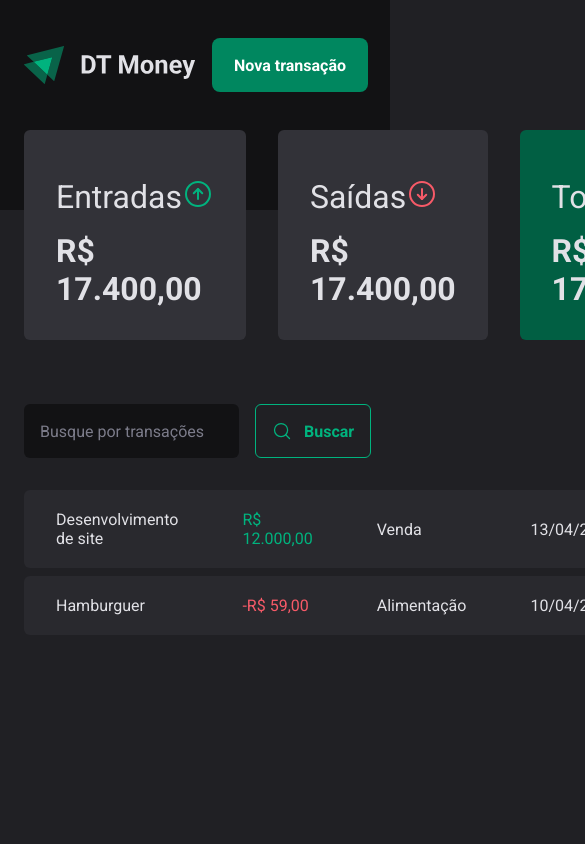
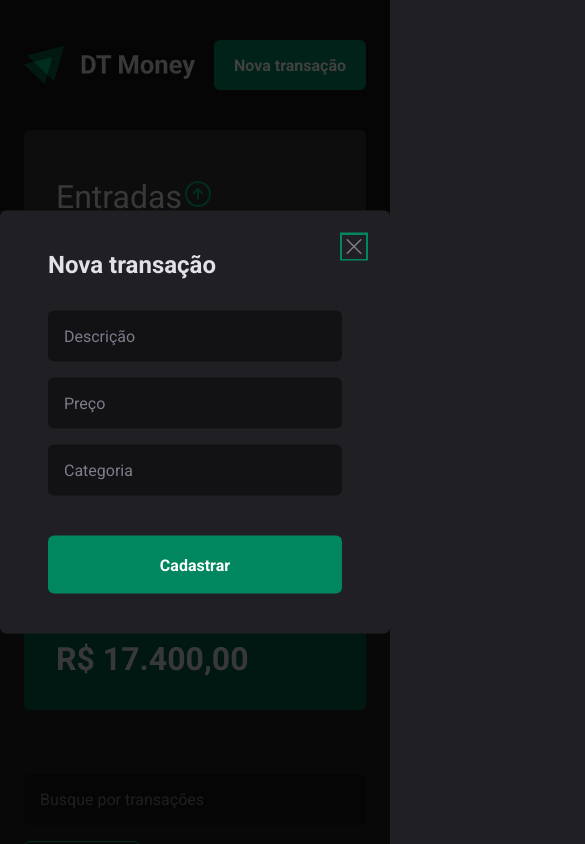
Before and after one commit to Jefferson066/DtMoneyV2-react, a React (Vite) app: page / in a window 390 px wide. Both pictures are taken after a click on the button "Nova transação". Shown: the top 844 px of the page, 585 px wide, since content can reach past the window. Built offline with nearby package versions, Linux system fonts and the light colour scheme.

Commit message:
responsividade

```diff
--- a/package.json
+++ b/package.json
@@ -9,6 +9,7 @@
     "preview": "vite preview"
   },
   "dependencies": {
+    "@radix-ui/react-dialog": "^1.0.2",
     "phosphor-react": "^1.4.1",
     "react": "^18.2.0",
     "react-dom": "^18.2.0",
--- a/src/componets/Header/index.tsx
+++ b/src/componets/Header/index.tsx
@@ -1,13 +1,22 @@
 import { HeaderContainer, HeaderContent, NewTransactionButton } from "./styles";
-import logoImg from '../../assets/logo.svg'
+import * as Dialog from "@radix-ui/react-dialog";
 
-export function Header () {
-    return(
-        <HeaderContainer>
-            <HeaderContent>
-                <img src={logoImg} alt=""/>
-                <NewTransactionButton>Nova transação</NewTransactionButton>
-            </HeaderContent>
-        </HeaderContainer>
-    )
+import logoImg from "../../assets/logo.svg";
+import { NewTransactionModal } from "../NewTransactionModal";
+
+export function Header() {
+  return (
+    <HeaderContainer>
+      <HeaderContent>
+        <img src={logoImg} alt="" />
+        <Dialog.Root>
+          <Dialog.Trigger asChild>
+            <NewTransactionButton>Nova transação</NewTransactionButton>
+          </Dialog.Trigger>
+
+          <NewTransactionModal/>
+        </Dialog.Root>
+      </HeaderContent>
+    </HeaderContainer>
+  );
 }
--- /dev/null
+++ b/src/componets/NewTransactionModal/index.tsx
@@ -0,0 +1,27 @@
+import * as Dialog from "@radix-ui/react-dialog";
+import { X } from "phosphor-react";
+import { CloseButton, Content, Overlay } from "./styles";
+export function NewTransactionModal() {
+    return (
+        <Dialog.Portal>
+            <Overlay />
+
+            <Content>
+                <Dialog.Title>Nova transação</Dialog.Title>
+                <CloseButton>
+                    <X size={24}/>
+                </CloseButton>
+                <form action="">
+                    <input type={'text'} placeholder="Descrição" required/>
+                    <input type={'number'} placeholder="Preço" required/>
+                    <input type={'text'} placeholder="Categoria" required/>
+
+                    <button type="submit">
+                        Cadastrar
+                    </button>
+                </form>
+
+            </Content>
+        </Dialog.Portal>
+    );
+}
--- /dev/null
+++ b/src/componets/NewTransactionModal/styles.ts
@@ -0,0 +1,72 @@
+import styled from "styled-components";
+import * as Dialog from "@radix-ui/react-dialog";
+
+export const Overlay = styled(Dialog.Overlay)`
+    position: fixed;
+    width: 100vw;
+    height: 100vh;
+    inset: 0;
+    background: rgba(0, 0, 0, 0.75);
+`;
+
+export const Content = styled(Dialog.Content)`
+    width: 100%;
+    max-width: 32rem;
+    border-radius: 6px;
+    padding: 2.5rem 3rem;
+    background: ${(props) => props.theme["gray-800"]};
+
+    position: fixed;
+    top: 50%;
+    left: 50%;
+    transform: translate(-50%, -50%);
+
+    form {
+        margin-top: 2rem;
+
+        display: flex;
+        flex-direction: column;
+        gap: 1rem;
+
+        input {
+            border-radius: 6px;
+            border: 0;
+            background: ${props => props.theme["gray-900"]};
+            color: ${props => props.theme["gray-300"]};
+            padding: 1rem;
+
+            &::placeholder {
+                color: ${props => props.theme["gray-500"]};
+            }
+        }
+
+        button[type="submit"] {
+            height: 58px;
+            border: 0;
+            background: ${props => props.theme["green-500"]};
+            color:${props => props.theme.white};
+            font-weight: bold;
+            padding: 0 1.25rem;
+            border-radius: 6px;
+            margin-top: 1.5rem;
+            cursor: pointer;
+
+            &:hover{
+                background: ${props => props.theme["green-700"]};
+                transition: bacground-color 0.2s;
+            }
+        }
+    }
+`;
+
+export const CloseButton = styled(Dialog.Close)`
+    position: absolute;
+    background: transparent;
+    border: 0;
+    top: 1.5rem;
+    right: 1.5rem;
+    line-height: 0;
+    cursor: pointer;
+    color: ${props => props.theme["gray-500"]};
+
+`
--- a/src/componets/Summary/styles.ts
+++ b/src/componets/Summary/styles.ts
@@ -11,6 +11,13 @@
     gap: 2rem;
 
     margin-top: -5rem;
+
+    @media screen and (max-width: 900px) {
+        grid-template-columns: repeat(2, 1fr);
+    }
+    @media screen and (max-width: 700px) {
+        grid-template-columns: repeat(1, 1fr);
+    }
 `;
 
 interface SummaryCardprops {
--- a/src/pages/Transactions/components/SearchForm/styles.ts
+++ b/src/pages/Transactions/components/SearchForm/styles.ts
@@ -1,4 +1,4 @@
-import styled, { css } from "styled-components";
+import styled from "styled-components";
 
 export const SearchFormContainer = styled.form`
     display: flex;
@@ -17,7 +17,7 @@
         }
     }
 
-  button{
+    button {
         display: flex;
         align-items: center;
         gap: 0.75rem;
@@ -25,18 +25,20 @@
         border: 0;
         padding: 1rem;
         background: transparent;
-    border: 1px solid ${props => props.theme["green-300"]};
-    color: ${props => props.theme["green-300"]};
+        border: 1px solid ${(props) => props.theme["green-300"]};
+        color: ${(props) => props.theme["green-300"]};
         font-weight: bold;
         border-radius: 6px;
 
-    &:hover{
+        &:hover {
             background: ${(props) => props.theme["green-500"]};
             border-color: ${(props) => props.theme["green-500"]};
             color: ${(props) => props.theme.white};
             transition: background-color 0.2s, border-color 0.2s;
-
         }
     }
 
+    @media screen and (max-width: 600px) {
+        flex-wrap: wrap;
+    }
 `;
--- a/src/pages/Transactions/styles.ts
+++ b/src/pages/Transactions/styles.ts
@@ -5,6 +5,7 @@
   max-width: 1120px;
   margin: 4rem auto 0;
   padding: 0 1.5rem;
+  overflow-x: auto;
 `;
 
 export const TransactionsTable = styled.table`
@@ -16,6 +17,7 @@
   td {
     padding: 1.25rem 2rem;
     background: ${(props) => props.theme["gray-700"]};
+
 
     &:first-child {
       border-top-left-radius: 6px;
```
Also changed, not shown: 2 other files (tests, documents, lock files or other folders). Lines whose indentation alone changed are shown as unchanged.
